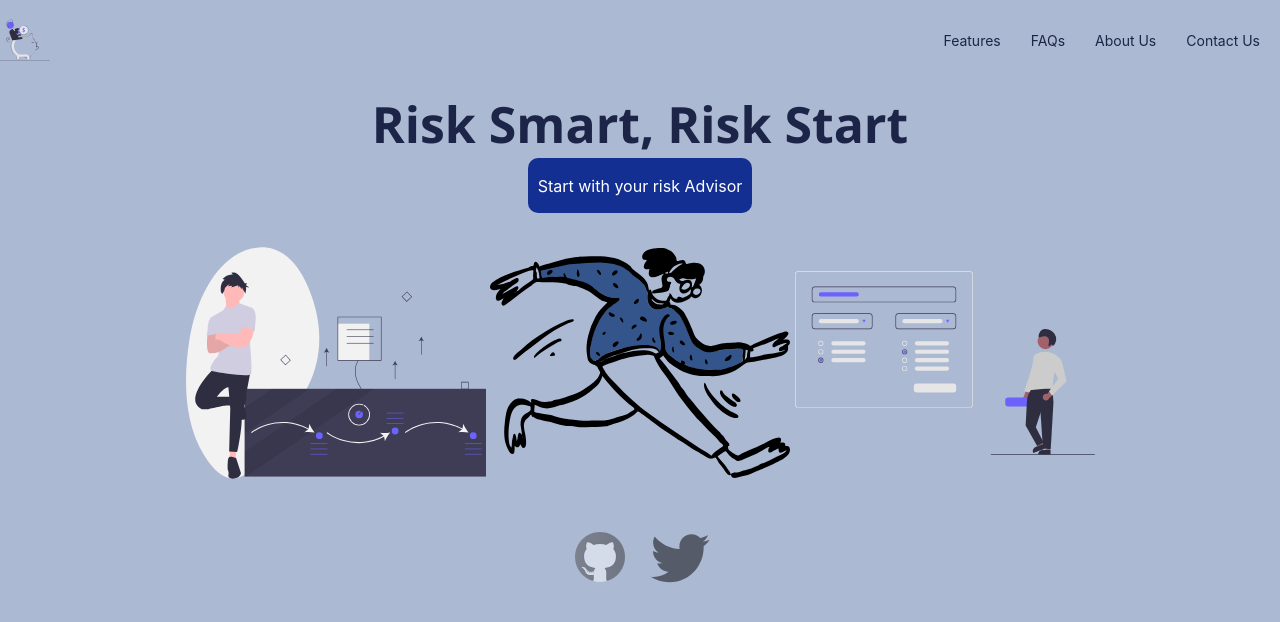
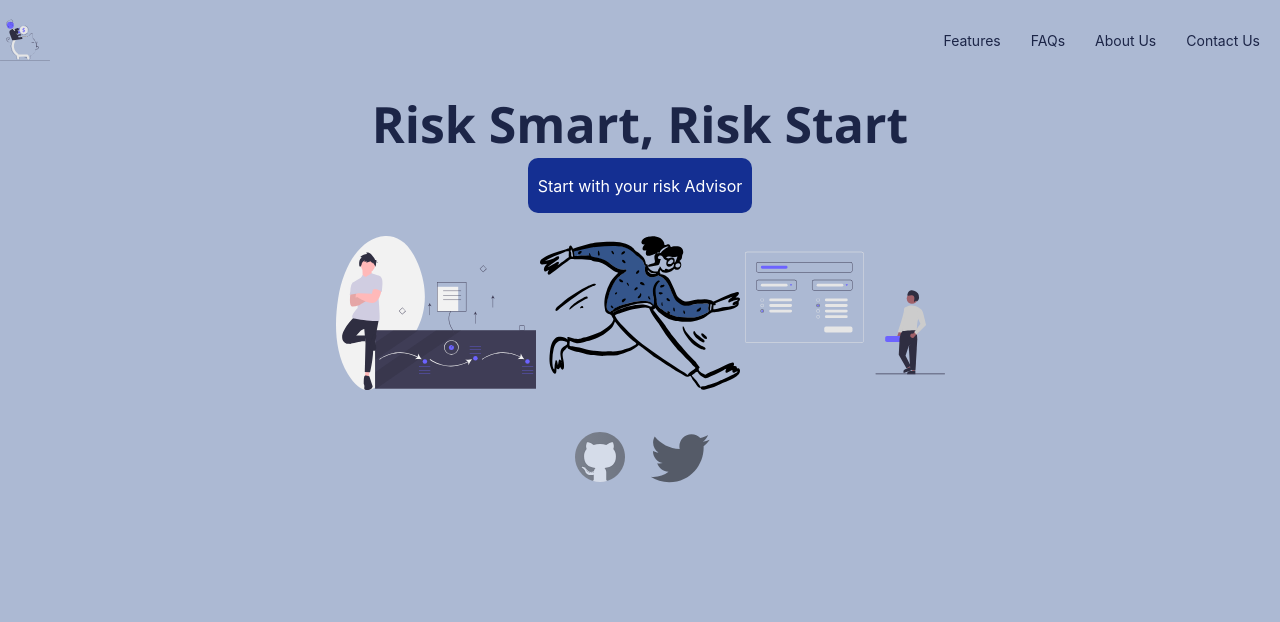
Before and after one commit to akanbiusman/trials, a plain HTML site: page index.html in a window 1280 px wide. Drawn offline with Linux system fonts and the light colour scheme.

Commit message:
Add files via upload

```diff
--- a/index.html
+++ b/index.html
@@ -23,9 +23,9 @@
         <h2>Risk Smart, Risk Start</h2>
         <p>Start with your risk Advisor</p>
         <div id="images">
-            <img src="./unDraw/undraw_investment_xv9d.svg" alt="risk" height="300" width="300" />
-            <img src="./unDraw/open-doodles-sleek.svg" alt="risk" height="300" width="300" />
-            <img src="./unDraw/undraw_settings_tab_mgiw.svg" alt="risk" height="300" width="300" />
+            <img src="./unDraw/undraw_investment_xv9d.svg" alt="risk" height="200" width="200" />
+            <img src="./unDraw/open-doodles-sleek.svg" alt="risk" height="200" width="200" />
+            <img src="./unDraw/undraw_settings_tab_mgiw.svg" alt="risk" height="200" width="200" />
         </div>
     </div>
 
```
